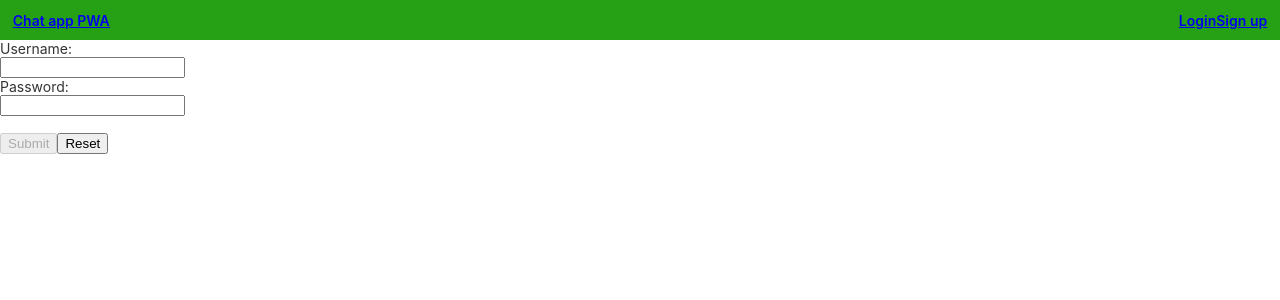
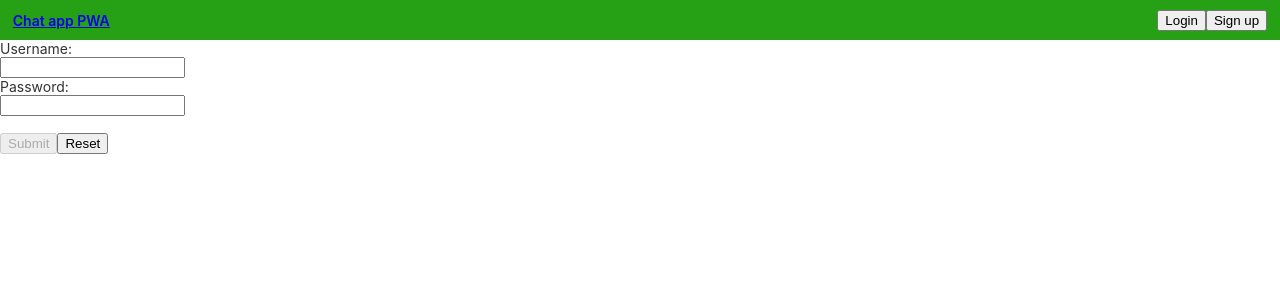
Before and after one commit to TomasKre/PWAFE, an Angular app: page /login in a window 1280 px wide. Shown: the top 300 px of the page. Built offline with nearby package versions, Linux system fonts and the light colour scheme.

Commit message:
Added logout function, added redirect from chat when not logged in

```diff
--- a/src/app/app.component.html
+++ b/src/app/app.component.html
@@ -2,17 +2,17 @@
 <div class="content">
   <!-- Toolbar -->
   <div class="toolbar" role="banner">
-    <a routerLink="/"><span>Chat app PWA {{ selectedRoomId }}</span></a>
+    <a routerLink="/"><span>Chat app PWA</span></a>
     <div class="spacer"></div>
     <div *ngIf="loggedIn == false">
-      <a routerLink="/login">Login</a>
-      <a routerLink="/signup">Sign up</a>
+      <button routerLink="/login">Login</button>
+      <button routerLink="/signup">Sign up</button>
     </div>
     <div *ngIf="loggedIn == true">
       <input [formControl]="newGroup" (keyup)="$event.keyCode == 13 && addToGroup()"
        placeholder="username"/>
       <button (click)="addToGroup()">Add to group</button>
-      <button (click)="logout">Logout</button>
+      <button (click)="logout()">Logout</button>
     </div>
   </div>
   <router-outlet></router-outlet>
--- a/src/app/app.component.ts
+++ b/src/app/app.component.ts
@@ -37,6 +37,7 @@ export class AppComponent {
   }
 
   logout() {
-
+    this.cookies.deleteCookie('session');
+    window.location.reload();
   }
 }
--- a/src/app/sidebar-and-chat/sidebar-and-chat.component.ts
+++ b/src/app/sidebar-and-chat/sidebar-and-chat.component.ts
@@ -1,4 +1,5 @@
 import { Component, OnInit, Output, EventEmitter, Input } from '@angular/core';
+import { Router } from '@angular/router';
 import { CookiesService } from '../cookies.service';
 import { MessageService } from '../message.service';
 
@@ -12,8 +13,12 @@ export class SidebarAndChatComponent {
   @Output() selectedGroupId? = new EventEmitter<string>();
   @Input()  selectedRoomId?: string;
 
-  constructor (private messageService: MessageService) {
-
+  constructor (private messageService: MessageService, private cookies: CookiesService,
+    private router: Router) {
+    var token = this.cookies.getCookie('session');
+    if (token == null || token == '') {
+      this.router.navigate(['/login']);
+    }
   }
 
   selectGroup(groupId: string) {
```
